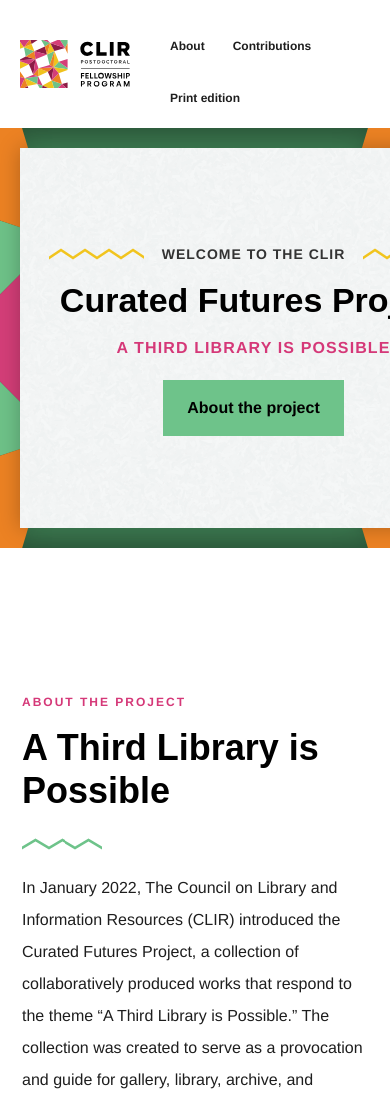
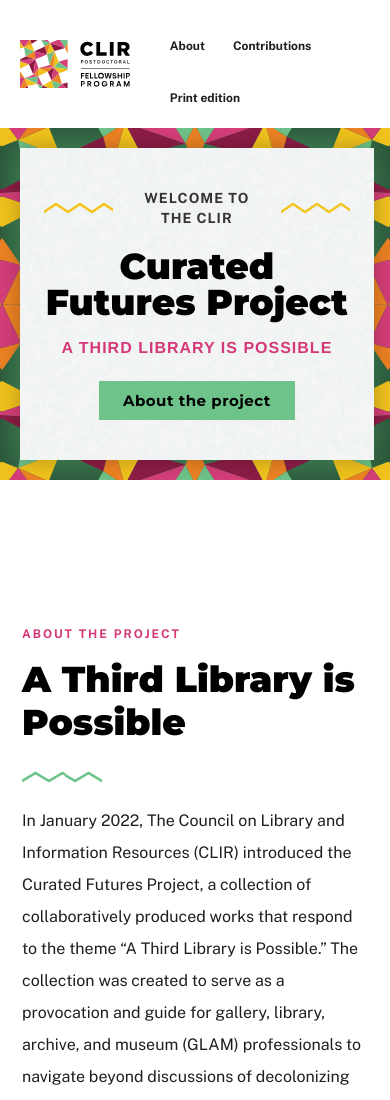
Before and after one commit to clirdlf/futures.clir.org, an Eleventy site: page src/index.njk in a window 390 px wide. Shown: the top 1100 px of the page. Built offline with nearby package versions, Linux system fonts and the light colour scheme; Eleventy itself is replaced by a stand-in of ours; files that its build step writes are made by us from their sources.

Commit message:
fix: update CSS styles for improved layout and responsiveness; adjust hero section dimensions and background properties

```diff
--- a/src/_includes/base.njk
+++ b/src/_includes/base.njk
@@ -5,6 +5,9 @@
   <meta name="viewport" content="width=device-width, initial-scale=1">
   <meta name="description" content="{{ description or site.description }}">
   <title>{{ title }} | {{ site.title }}</title>
+  <link rel="preconnect" href="https://fonts.googleapis.com">
+  <link rel="preconnect" href="https://fonts.gstatic.com" crossorigin>
+  <link href="https://fonts.googleapis.com/css2?family=Montserrat:wght@700;900&amp;family=Public+Sans:wght@400;700&amp;display=swap" rel="stylesheet">
   <link rel="stylesheet" href="/assets/site.css">
 </head>
 <body class="bg-paper text-ink">
--- a/src/css/site.css
+++ b/src/css/site.css
@@ -1283,15 +1283,16 @@
   pointer-events: none;
   background-image: url("curated-futures-pattern-3.svg");
   background-position: center;
-  background-repeat: no-repeat;
+  background-repeat: repeat;
   background-size: 99% auto;
 }
 .hero__inner {
   position: relative;
   z-index: 1;
-  height: 382px;
-  min-height: 382px;
+  min-height: 45vh;
   max-width: 709px;
+  display: flex;
+  align-items: center;
 }
 @media screen and (min-width: 1025px) {
   .hero::before {
@@ -1299,7 +1300,8 @@
   }
 }
 .hero__card {
-  height: 100%;
+  width: 100%;
+  height: 382px;
   min-height: 382px;
   display: flex;
   flex-direction: column;
@@ -1326,7 +1328,7 @@
   margin: 12px 0 20px;
   color: #000;
   font-size: 44px;
-  line-height: 1.2;
+  line-height: 1;
 }
 .hero h2 {
   margin: 0;
@@ -1894,22 +1896,39 @@
     padding: 20px;
   }
   .hero::before {
-    background-size: 600vw auto;
+    background-size: 99% auto;
   }
   .hero__inner {
+    width: 100%;
+    max-width: 100%;
     height: auto;
-    min-height: 45vh;
+    min-height: 0;
   }
   .hero__card {
+    width: 100%;
     height: auto;
-    min-height: 45vh;
-    padding: 60px 24px;
+    min-height: 0;
+    padding: 40px 24px;
+  }
+  .hero__card .eyebrow {
+    width: 100%;
+    line-height: 20px;
   }
   .hero h1 {
-    font-size: 34px;
+    margin: 20px 0 18px;
+    font-size: 36px;
+    line-height: 1;
   }
   .hero h2 {
     font-size: 16px;
+    line-height: 1.2;
+    letter-spacing: 1px;
+  }
+  .hero .button {
+    font-family: Montserrat, sans-serif;
+    font-size: 15px;
+    line-height: 15px;
+    letter-spacing: 0.5px;
   }
   .intro {
     padding: 42px 22px 0;
```
